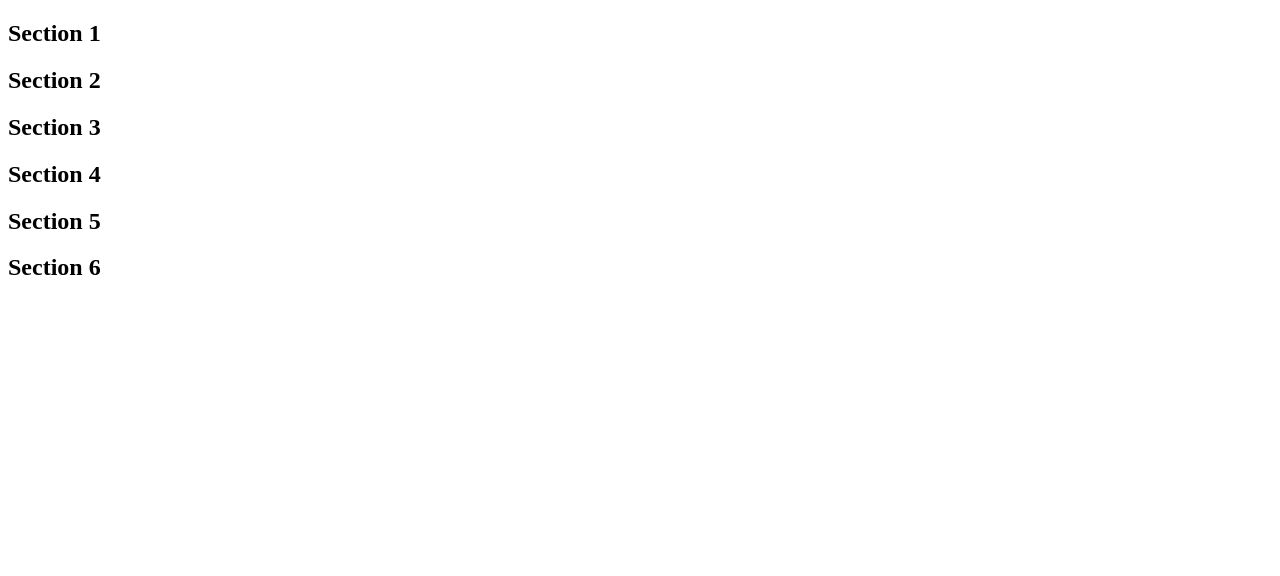
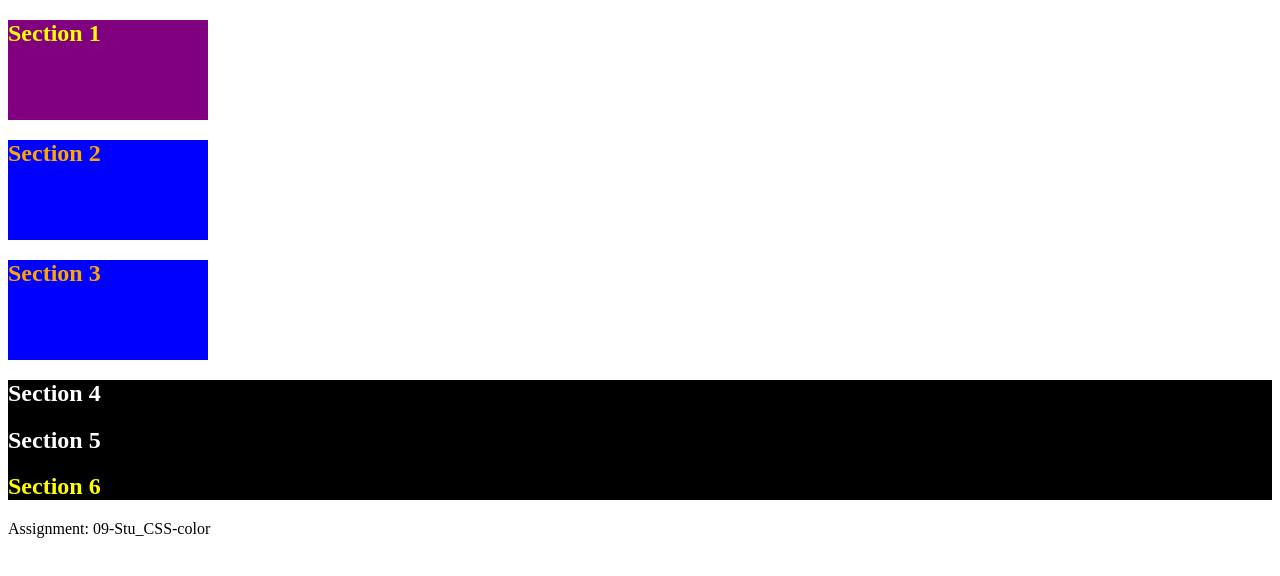
Before and after one commit to rg1202/first-day-repo, a plain HTML site: page 10-Stu_CSS-color/solved/09-Stu_CSS-color.html in a window 1280 px wide. Drawn offline with Linux system fonts and the light colour scheme.

Commit message:
completed lessons

```diff
--- a/10-Stu_CSS-color/Unsolved/assets/css/style.css
+++ /dev/null
@@ -1,20 +0,0 @@
-.lesson {
-    width: 200px;
-    height: 100px;
-  }
-
-.section-blue {
-
-}
-
-.container {
-
-}
-
-#section-1 {
-
-}
-
-#section-6 {
-
-}
--- a/10-Stu_CSS-color/Unsolved/index.html
+++ b/10-Stu_CSS-color/solved/09-Stu_CSS-color.html
@@ -5,27 +5,29 @@
     <meta charset="UTF-8">
     <title>Colors</title>
 <!-- TODO: Add CSS style sheet link here -->
+      <link rel="stylesheet" href="assets/css/style.css">
   </head>
 
   <body>
     <section class="lesson" id="section-1">
       <h2>Section 1</h2>
+
     </section>
 
-    <section class="lesson section-blue">
+    <section class="lesson section-blue" id="section-2">
       <h2>Section 2</h2>
     </section>
 
-    <section class="lesson section-blue">
+    <section class="lesson section-blue" id="section-3">
       <h2>Section 3</h2>
     </section>
 
     <div class="container">
-      <section>
+      <section id="section-4">
         <h2>Section 4</h2>
       </section>
 
-      <section>
+      <section id="section-5">
         <h2>Section 5</h2>
       </section>
 
@@ -33,6 +35,7 @@
         <h2>Section 6</h2>
       </section>
     </div>
+    <p>Assignment: 09-Stu_CSS-color</p>
   </body>
 
 </html>
--- /dev/null
+++ b/10-Stu_CSS-color/solved/assets/css/style.css
@@ -0,0 +1,40 @@
+.lesson {
+    width: 200px;
+    height: 100px;
+  }
+
+.section-blue {
+
+  }
+
+.container {
+    background-color: black;
+  }
+
+#section-1 {
+    background-color: purple;
+    color: yellow;
+  }
+
+#section-2 {
+    background-color: blue;
+    color: orange;
+  }
+
+#section-3 {
+    background-color: blue;
+    color: orange;
+  }
+
+#section-4 {
+    color: white;
+
+  }
+
+#section-5 {
+    color: white;
+  }
+
+#section-6 {
+    color: yellow
+}
--- a/12-Stu_CSS-units-font/Unsolved/assets/css/style.css
+++ b/12-Stu_CSS-units-font/Unsolved/assets/css/style.css
@@ -1,19 +1,23 @@
 /* TODO: Add typography */
 .lesson {
     background-color: #fffacd;
+    font-family: "Lucida Sans Unicode", "Lucida Grande", sans-serif
 }
 
 /* Fact 1 */
 #fact-1 {
-  font-weight: bolder;
+  font-weight: bold;
+
 }
 
 /* TODO: Fact 2 */
 #fact-2 {
+  font-size: 24px;
 
 }
 
 /* TODO: Fact 3 */
 #fact-3 {
+  line-height: 50px;
 
 }
```
Also changed, not shown: 08-Stu_Attributes/Unsolved/08-Stu_Attributes.html (renamed from 08-Stu_Attributes/Unsolved/index.html, +7 -6 lines), 12-Stu_CSS-units-font/Unsolved/12-Stu_CSS-units-font.html (renamed from 12-Stu_CSS-units-font/Unsolved/index.html, +4 -2 lines), 14-Stu_CSS-selectors/Unsolved/assets/css/style.css (+8 -4 lines), 06-Stu_HTML/assets/image-1.png (added), 06-Stu_HTML/solved/06-Stu_HTML.html (renamed from 06-Stu_HTML.html), 1 other file.
